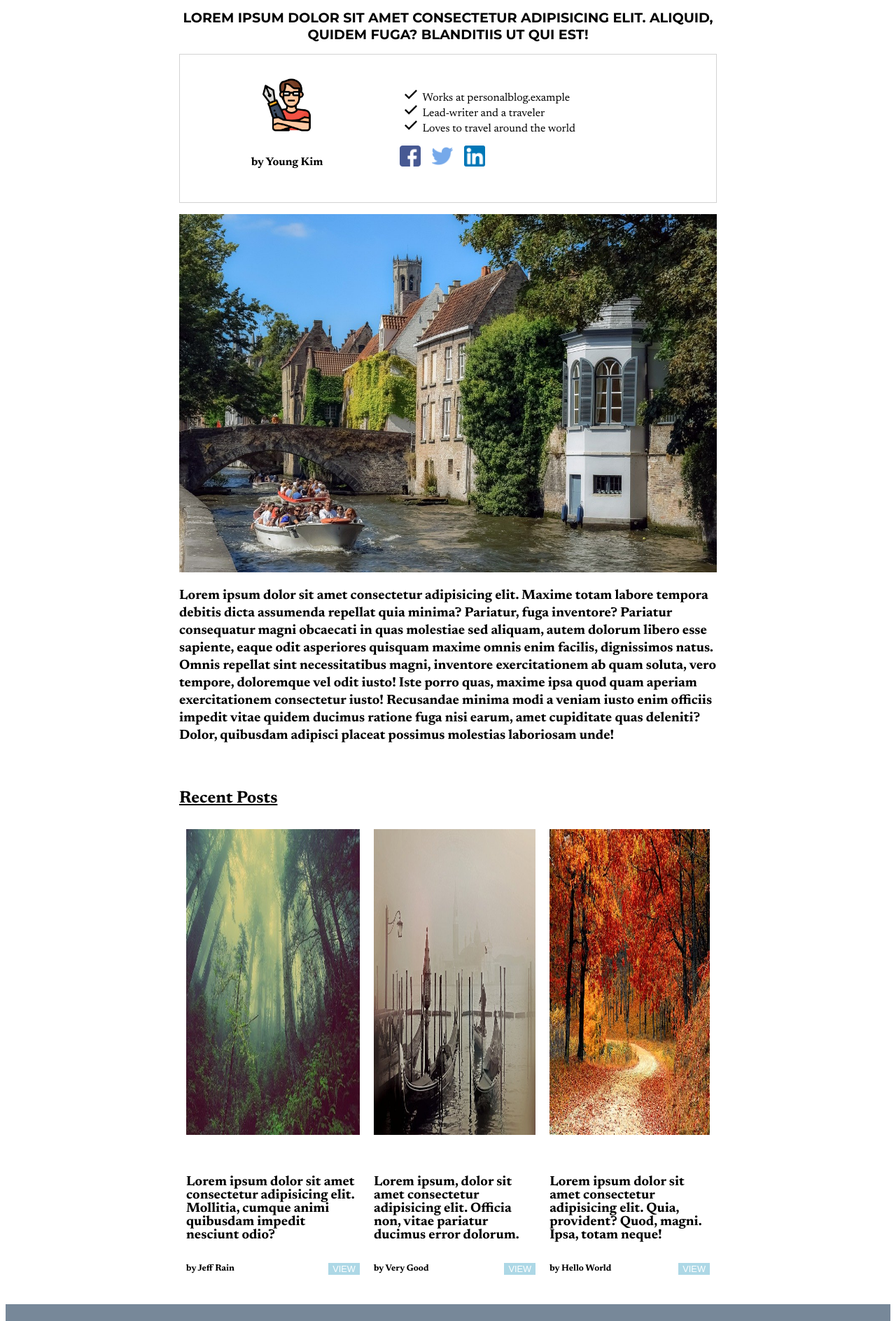
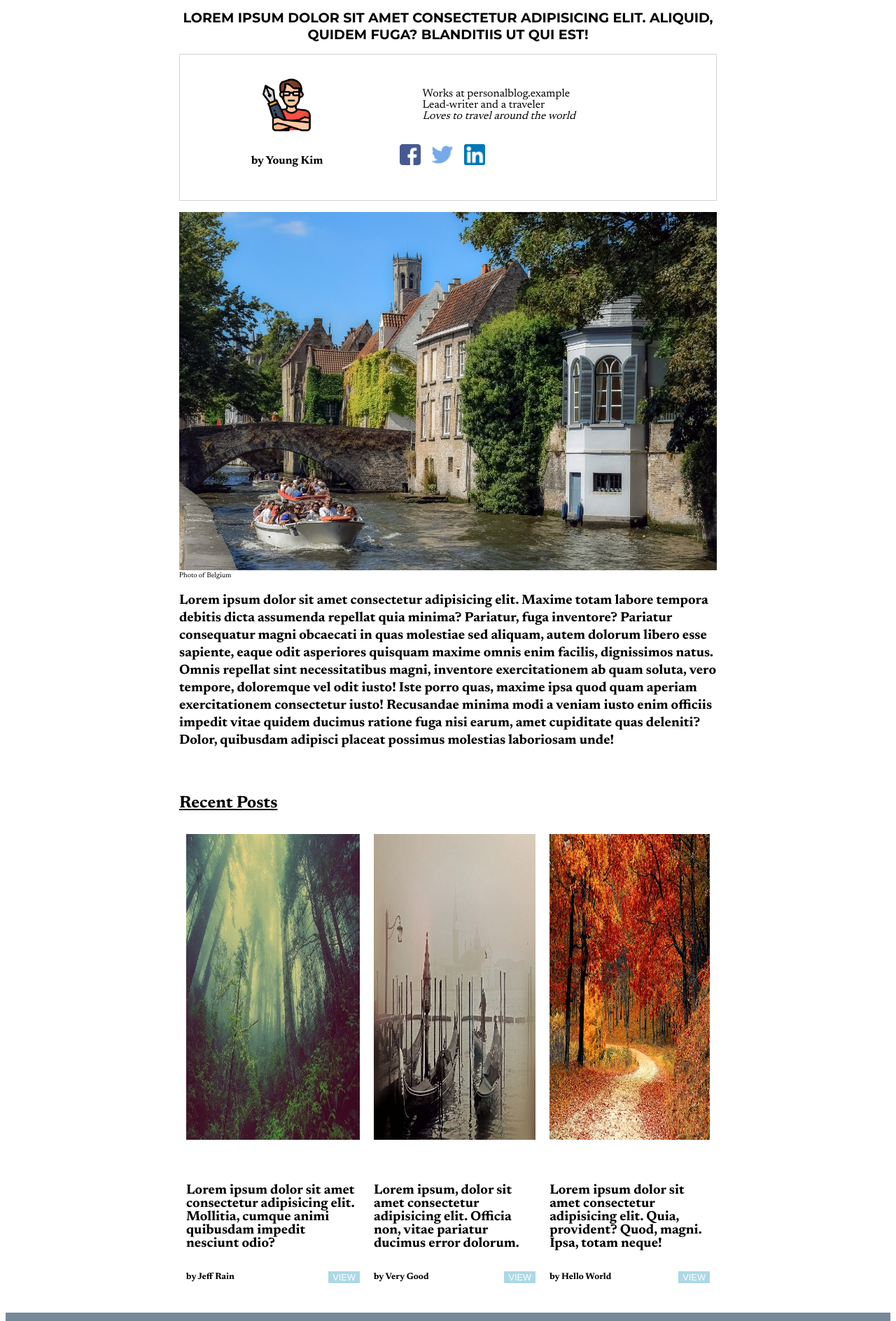
Before and after one commit to youngkim0/personal-blog, a plain HTML site: page pages/post.html in a window 1280 px wide. Shown: the part 112-2000 px from the top of the page at 70% size. Drawn offline with Linux system fonts and the light colour scheme.

Commit message:
Commit changes.

```diff
--- a/css/main.css
+++ b/css/main.css
@@ -13,6 +13,9 @@ main {
 .hero img {
   width: 100%;
   margin-bottom: 0.5rem;
+}
+.hero figcaption {
+  margin-bottom: 1rem;
 }
 .hero__title {
   margin: 0 1rem;
@@ -47,17 +50,23 @@ main {
 
 .post {
   display: grid;
-  grid-template-columns: repeat(2, 1fr);
-  grid-template-rows: 1fr;
-  grid-column-gap: 10px;
-  grid-row-gap: 0px;
+  grid-template-columns: 1fr 1fr;
+  grid-template-rows: 5fr 1fr;
+  grid-column-gap: 5px;
+  grid-row-gap: 5px;
 }
 .post__image {
   max-width: 100%;
-  height: 80%;
+  height: 100%;
+  grid-area: 1 / 1 / 2 / 2;
+}
+.post figcaption {
+  grid-area: 2 / 1 / 3 / 2;
+  max-height: fit-content;
 }
 
 .post__title {
+  grid-area: 1 / 2 / 3 / 3;
   font-size: 1.2rem;
   margin-top: 0;
 }
--- a/css/style.css
+++ b/css/style.css
@@ -26,7 +26,9 @@ button {
 p {
   font-weight: 700;
 }
-
+figure {
+  margin: 0;
+}
 @media (min-width: 1140px) {
   .container {
     width: 60vw;
--- a/pages/post.html
+++ b/pages/post.html
@@ -43,11 +43,11 @@
                 <img class="blog__author__pic" src="/images/writer.png" alt="Picture of the author">
                 <p class="blog__author__name">by Young Kim </p>
                 <div class="blog__author__bio">
-                    <ul>
-                        <li>Works at personalblog.example</li>
-                        <li>Lead-writer and a traveler</li>
-                        <li>Loves to travel around the world</li>
-                    </ul>
+                    <blockquote>
+                        Works at personalblog.example <br>
+                        Lead-writer and a traveler <br>
+                        <i>Loves to travel around the world</i>
+                    </blockquote>
                 </div>
                 <div class="social-icons">
                     <a href="https://facebook.com"><img src="/images/036-facebook.png" alt="Logo of Facebook"></a>
@@ -57,7 +57,10 @@
             </section>
 
         </section>
-        <img src="/images/belgium.jpg" alt="Picture of Belgium">
+        <figure><img src="/images/belgium.jpg" alt="Belgium">
+            <figcaption>
+                Photo of Belgium
+            </figcaption></figure>
         <section class="blog__content">
             <p>Lorem ipsum dolor sit amet consectetur adipisicing elit. Maxime totam labore tempora debitis dicta assumenda repellat quia minima? Pariatur, fuga inventore? Pariatur consequatur magni obcaecati in quas molestiae sed aliquam, autem dolorum libero esse sapiente, eaque odit asperiores quisquam maxime omnis enim facilis, dignissimos natus. Omnis repellat sint necessitatibus magni, inventore exercitationem ab quam soluta, vero tempore, doloremque vel odit iusto! Iste porro quas, maxime ipsa quod quam aperiam exercitationem consectetur iusto! Recusandae minima modi a veniam iusto enim officiis impedit vitae quidem ducimus ratione fuga nisi earum, amet cupiditate quas deleniti? Dolor, quibusdam adipisci placeat possimus molestias laboriosam unde!</p>
         </section>
```
